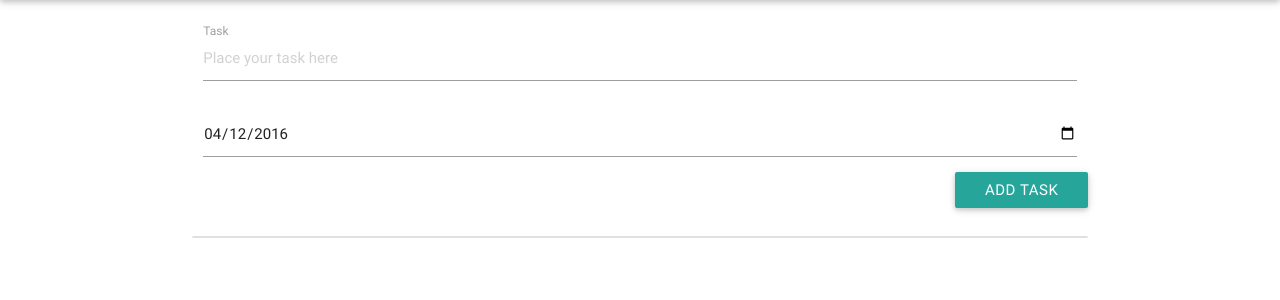
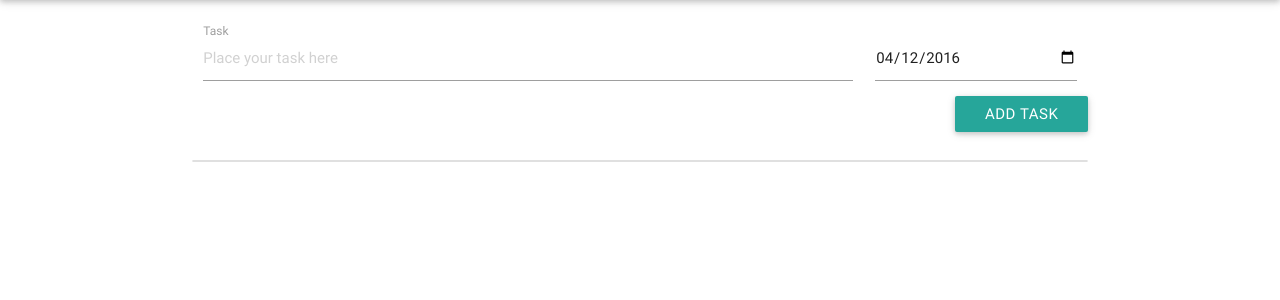
Before and after one commit to maratkanov-a/tp_lab_test, a Django app: page / in a window 1280 px wide. Shown: the part 64-364 px from the top of the page. Run offline with Django 3.2, Linux system fonts and the light colour scheme; the visitor is signed in with stand-in values (Sample User, id 1); data that the repository does not hold is empty; parts of the project's set-up code (start-up, migrations or seed data) failed here and were passed over; some libraries are stand-ins or nearby versions.

Commit message:
fixed view

```diff
--- a/templates/todo_list/task_list.html
+++ b/templates/todo_list/task_list.html
@@ -10,12 +10,12 @@
 
             <form method="POST" class="js-add-task">
                 {% csrf_token %}
-                <div class="input-field col s12">
+                <div class="input-field col s12 m9 l9">
                   <input placeholder="Place your task here" id="description" data-url="{% url 'task-create-page'%}" type="text" class="validate">
                   <label for="description">Task</label>
                     <div id="description_error"></div>
                 </div>
-                <div class="input-field col s12">
+                <div class="input-field col s12 m3 l3">
                   <input id="deadline" type="date" class="validate" value="{{ now|nex_day_time|date:"Y-m-d" }}">
                     <div id="deadline_error"></div>
                 </div>
```
